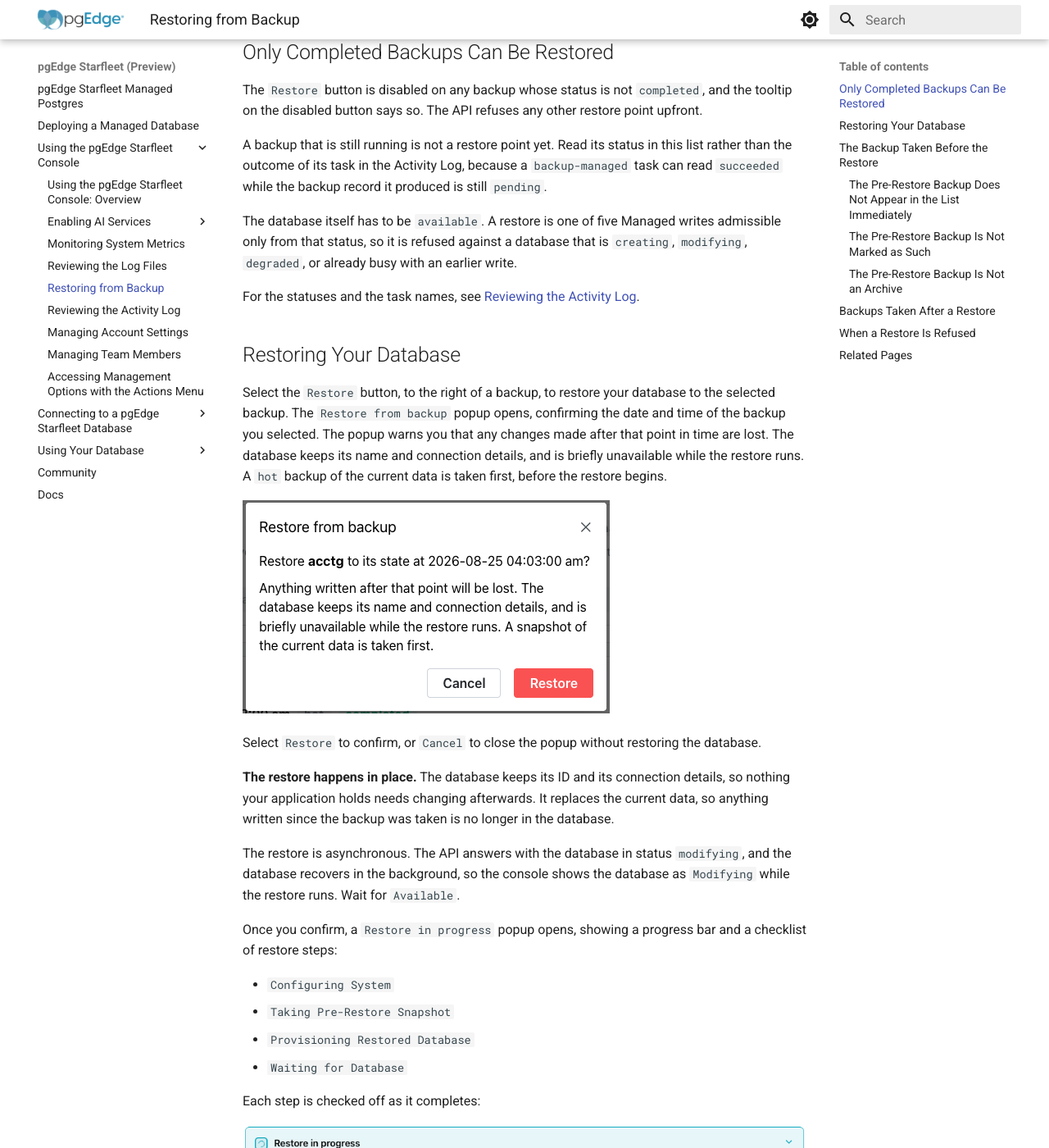
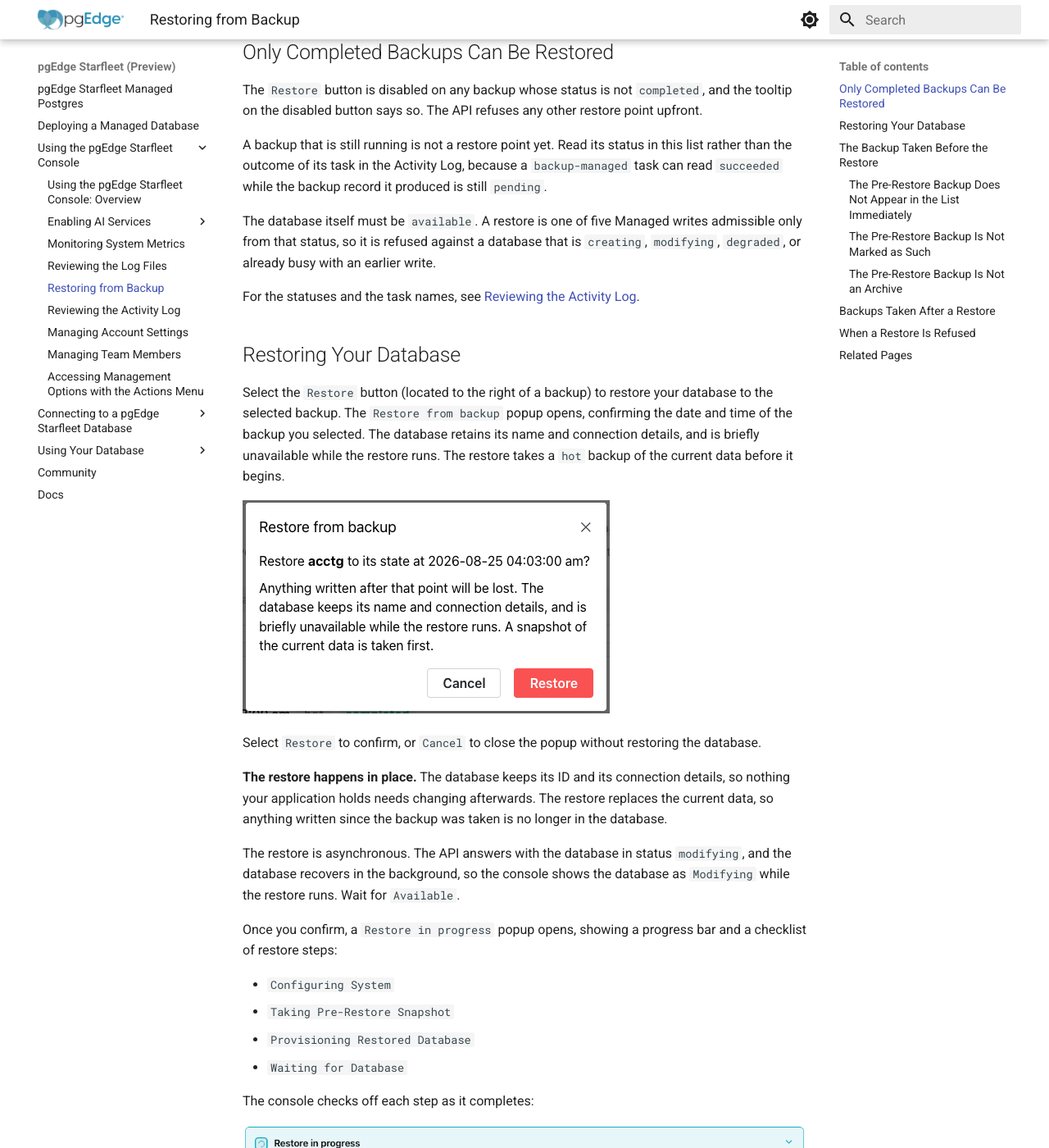
Before and after one commit to pgEdge/pgedge-starfleet-docs, an MkDocs documentation site: the page built from docs/using_console/backups.md, in a window 1280 px wide and 1400 px high, scrolled down 1274 px. Shown: the whole window at 82% size. Built offline with MkDocs 1.6.1 and Material for MkDocs 9.7.7, drawn with Linux system fonts in a browser that asks for light colours; some of the changed text lies outside the part shown.

Commit message:
Fix formal voice, active voice, and pronoun ambiguity in backups.md
- Bulleted list items were capitalized but ended in periods, mixing
  the two list styles; made them lowercase to match the completing
  style.
- "has to be" -> "must be".
- Dropped a stray comma before an infinitive purpose clause.
- Two passive-voice sentences reworded to active, each to match how
  the same fact is phrased actively elsewhere in this file: "a hot
  backup... is taken" and "the restore request was refused".
- "Each step is checked off" -> "The console checks off each step",
  matching how every other automatic UI behavior in this docset is
  attributed to the console.
- Two ambiguous "it" references replaced with their actual referent
  ("The restore replaces...", "...where the refusal surfaces").
- "as it stands" -> "in its current state".

```diff
--- a/docs/using_console/backups.md
+++ b/docs/using_console/backups.md
@@ -14,10 +14,10 @@ one, and you cannot delete a backup or change how long one is kept.
 
 Each backup entry displays:
 
-* The backup ID.
-* A tag indicating whether the backup is a `hot` or `durable` backup.
-* The backup status (for example, `completed`).
-* How long ago the backup was taken, and how long it took to run.
+* the backup ID.
+* a tag indicating whether the backup is a `hot` or `durable` backup.
+* the backup status (for example, `completed`).
+* how long ago the backup was taken, and how long it took to run.
 
 ![The Backups page](../images/sf_backups_page.png)
 
@@ -32,7 +32,7 @@ status in this list rather than the outcome of its task in the Activity
 Log, because a `backup-managed` task can read `succeeded` while the
 backup record it produced is still `pending`.
 
-The database itself has to be `available`. A restore is one of five
+The database itself must be `available`. A restore is one of five
 Managed writes admissible only from that status, so it is refused
 against a database that is `creating`, `modifying`, `degraded`, or
 already busy with an earlier write.
@@ -42,13 +42,12 @@ For the statuses and the task names, see
 
 ## Restoring Your Database
 
-Select the `Restore` button, to the right of a backup, to restore your
-database to the selected backup. The `Restore from backup` popup opens,
-confirming the date and time of the backup you selected. The popup warns
-you that any changes made after that point in time are lost. The database
-keeps its name and connection details, and is briefly unavailable while
-the restore runs. A `hot` backup of the current data is taken first,
-before the restore begins.
+Select the `Restore` button (located to the right of a backup) to restore
+your database to the selected backup. The `Restore from backup` popup
+opens, confirming the date and time of the backup you selected. The
+database retains its name and connection details, and is briefly
+unavailable while the restore runs. The restore takes a `hot` backup of
+the current data before it begins.
 
 ![The Restore from backup popup](../images/sf_backups_restore.png)
 
@@ -57,8 +56,8 @@ restoring the database.
 
 **The restore happens in place.** The database keeps its ID and its
 connection details, so nothing your application holds needs changing
-afterwards. It replaces the current data, so anything written since the
-backup was taken is no longer in the database.
+afterwards. The restore replaces the current data, so anything written
+since the backup was taken is no longer in the database.
 
 The restore is asynchronous. The API answers with the database in
 status `modifying`, and the database recovers in the background, so the
@@ -73,7 +72,7 @@ progress bar and a checklist of restore steps:
 * `Provisioning Restored Database`
 * `Waiting for Database`
 
-Each step is checked off as it completes:
+The console checks off each step as it completes:
 
 ![The Restore in progress popup](../images/sf_backup_restoring.png)
 
@@ -86,14 +85,15 @@ In the Activity Log, the operation appears as `restore-managed`.
 ## The Backup Taken Before the Restore
 
 Before replacing anything, the restore takes a `hot` backup of the
-database as it stands, so a restore run by mistake can itself be
+database in its current state, so a restore run by mistake can itself be
 undone. That step is mandatory. If that backup cannot be taken, the
 restore fails rather than proceeding; an already-running backup causes
 the same failure.
 
 That refusal arrives on the restore's task rather than as an error on
 the request. The API has already accepted the restore and the database
-is already `modifying`, so the Activity Log is where it surfaces.
+is already `modifying`, so the Activity Log is where the refusal
+surfaces.
 
 Three things about that backup are easy to miss before you search for it:
 
@@ -125,8 +125,8 @@ backup described above.
 
 ## When a Restore Is Refused
 
-`Could not start the restore.` is a red notification meaning the restore
-request was refused. This text is the fallback message, and the console
+`Could not start the restore.` is a red notification meaning the API
+refused the restore request. This text is the fallback message, and the console
 shows the API's own message where it sends one. A restore needs the
 database `Available`, and only a completed backup can be restored from.
 Wait for `Available` and try again.
```
